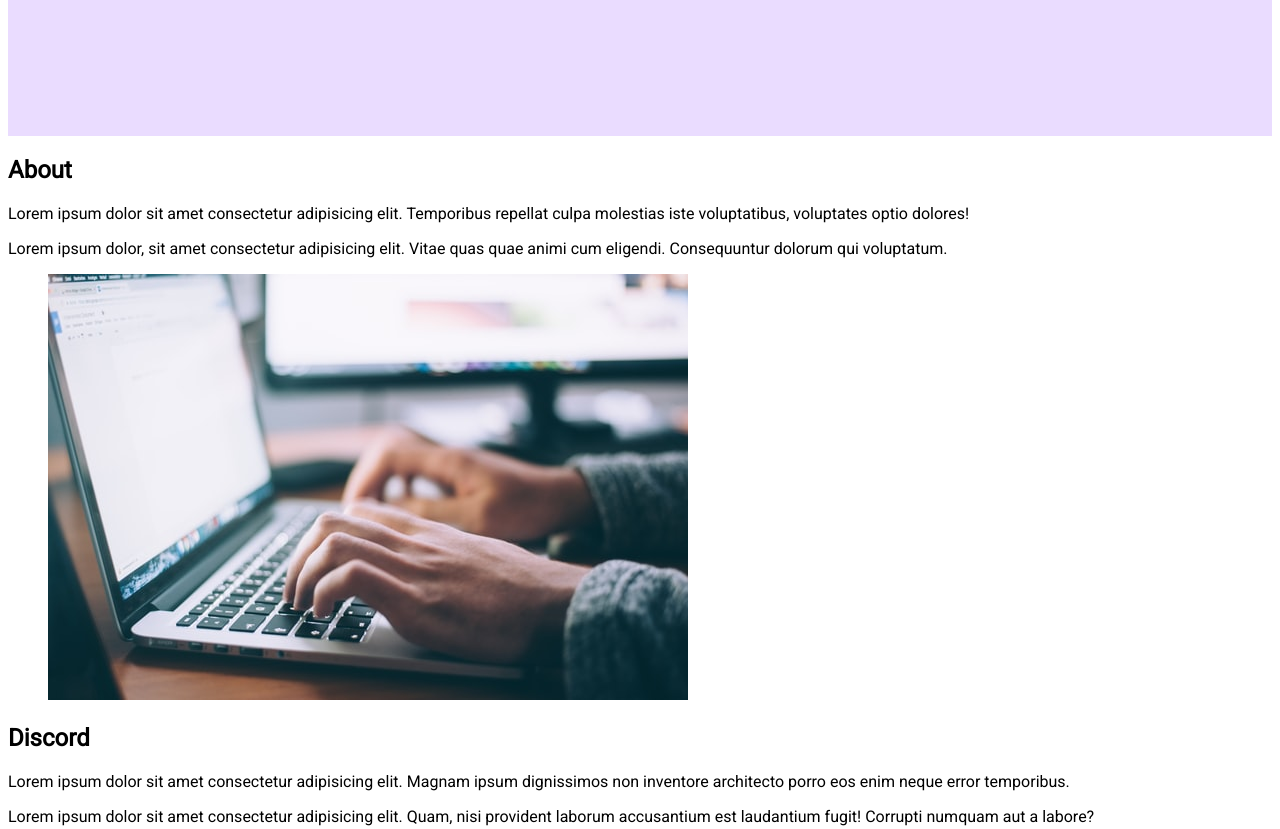
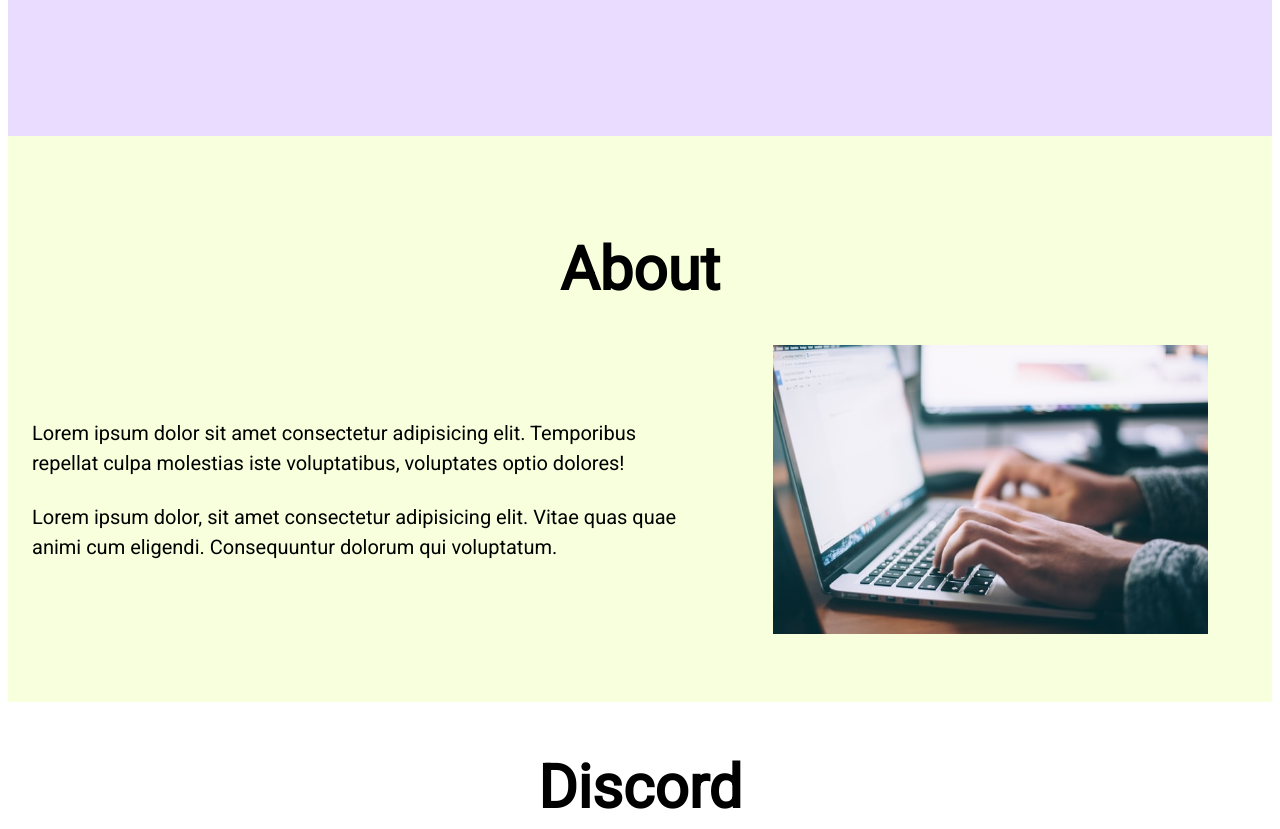
Before and after one commit to MohamadCode/Style.PJ, a plain HTML site: page index.html in a window 1280 px wide. Shown: the part 720-1549 px from the top of the page. Drawn offline with Linux system fonts and the light colour scheme.

Commit message:
abou-sectino

```diff
--- a/index.html
+++ b/index.html
@@ -53,13 +53,17 @@
 
 <section id="about">
      <h2>About</h2>
-    <div>
-        <p>Lorem ipsum dolor sit amet consectetur adipisicing elit. Temporibus repellat culpa molestias iste voluptatibus, voluptates optio dolores!</p>
-        <p>Lorem ipsum dolor, sit amet consectetur adipisicing elit. Vitae quas quae animi cum eligendi. Consequuntur dolorum qui voluptatum.</p>
+ <div class="section__disc">
+
+    <div class="section__disc--wrapper">
+        <p class="section__disc--para">Lorem ipsum dolor sit amet consectetur adipisicing elit. Temporibus repellat culpa molestias iste voluptatibus, voluptates optio dolores!</p>
+        <p class="section__disc--para">Lorem ipsum dolor, sit amet consectetur adipisicing elit. Vitae quas quae animi cum eligendi. Consequuntur dolorum qui voluptatum.</p>
     </div>
-    <figure>
-        <img src="./about.jpg" alt="">
+    <figure class="about__img--wrapper">
+        <img src="./about.jpg" alt="" class="laptop">
     </figure>
+</div>
+
  </section>
 
      <section id="discord">
--- a/style.css
+++ b/style.css
@@ -83,3 +83,46 @@ li {
     align-items: center;
     justify-content: center;
 }
+
+
+#about {
+    padding: 48px 0;
+    background-color: #f8ffdc;
+
+}
+
+h2 {
+    font-size: 60px;
+    text-align: center;
+    margin-bottom: 24px;
+}
+
+
+.section__disc {
+    display: flex;
+    justify-content: center;
+    align-items: center;
+
+}
+
+.about__img--wrapper {
+    width: 40%;
+    padding: 0 24px;
+
+}
+
+img {
+    width: 100%;
+}
+
+
+.section__disc--wrapper {
+    width: 60%;
+    padding: 0 24px;
+}
+
+.section__disc--para {
+    font-size: 20px;
+    line-height: 1.5;
+    margin-bottom: 24px;
+}
```
